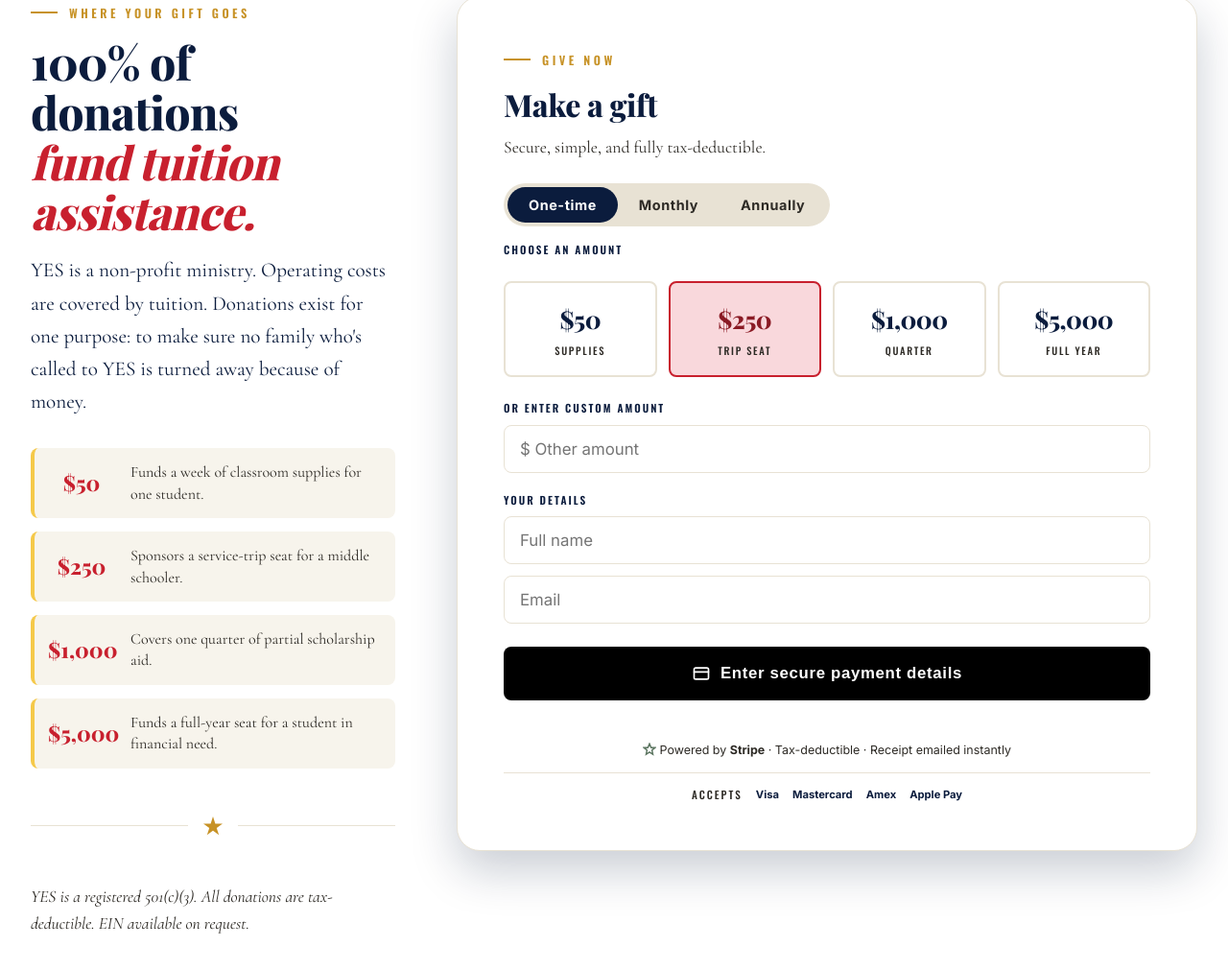
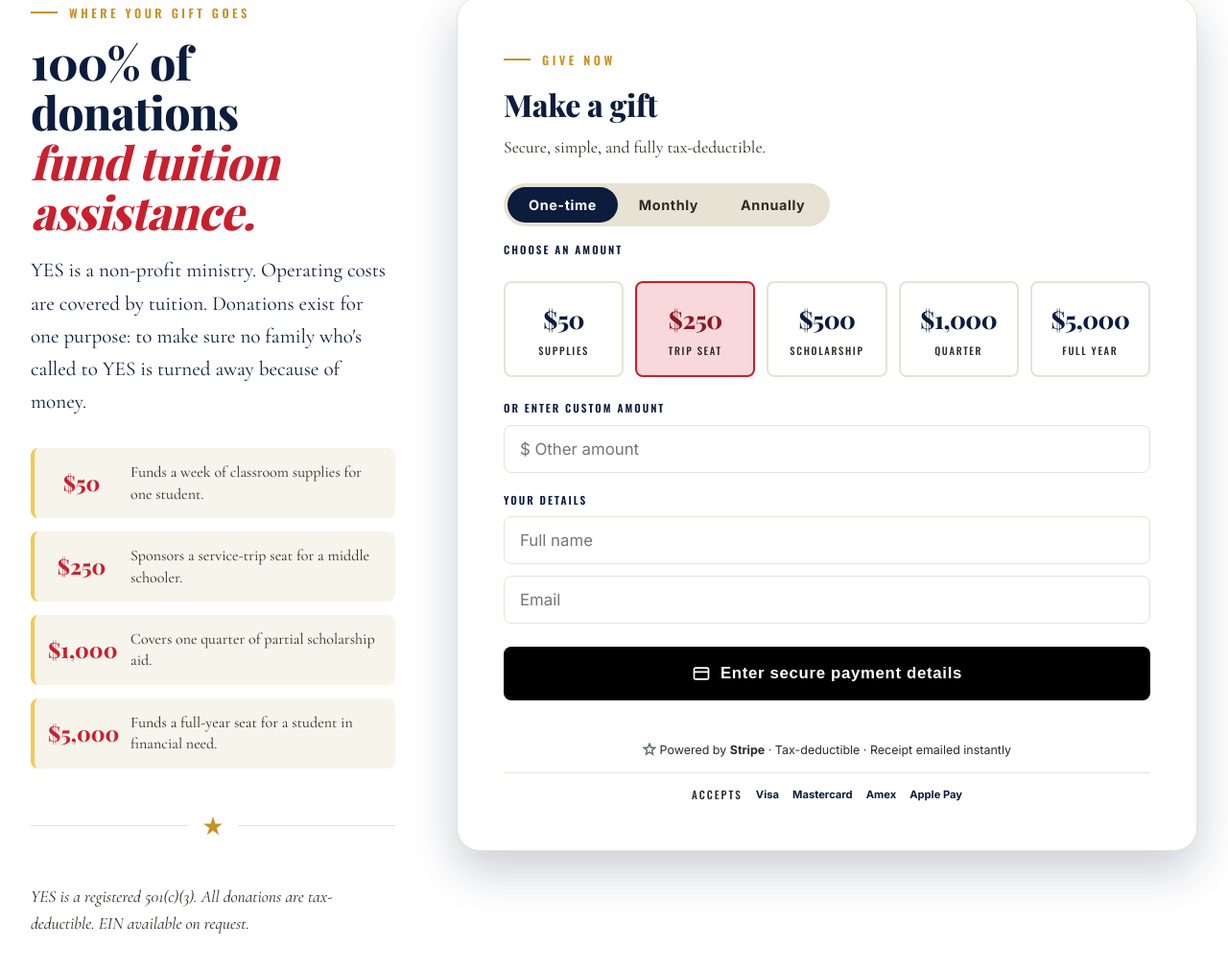
Before and after one commit to kimberlyflowers/youth-empowerment-school, a website: page donate.html in a window 1280 px wide. Shown: the part 678-1689 px from the top of the page at 96% size. Drawn offline with nearby package versions, Linux system fonts and the light colour scheme; a web font is replaced by a local one.

Commit message:
Add 500 dollar YES giving option

```diff
--- a/assets/css/site.css
+++ b/assets/css/site.css
@@ -1170,7 +1170,7 @@ body[data-accent="crimson"] .btn-outline {
 /* ===== Donate ===== */
 .amounts {
   display: grid;
-  grid-template-columns: repeat(4, 1fr);
+  grid-template-columns: repeat(auto-fit, minmax(120px, 1fr));
   gap: 12px;
   margin: var(--space-5) 0;
 }
--- a/donate.html
+++ b/donate.html
@@ -98,6 +98,7 @@
         <div class="amounts">
           <div class="amount" data-amount="50"><strong>$50</strong><span>Supplies</span></div>
           <div class="amount active" data-amount="250"><strong>$250</strong><span>Trip seat</span></div>
+          <div class="amount" data-amount="500"><strong>$500</strong><span>Scholarship</span></div>
           <div class="amount" data-amount="1000"><strong>$1,000</strong><span>Quarter</span></div>
           <div class="amount" data-amount="5000"><strong>$5,000</strong><span>Full year</span></div>
         </div>
```
